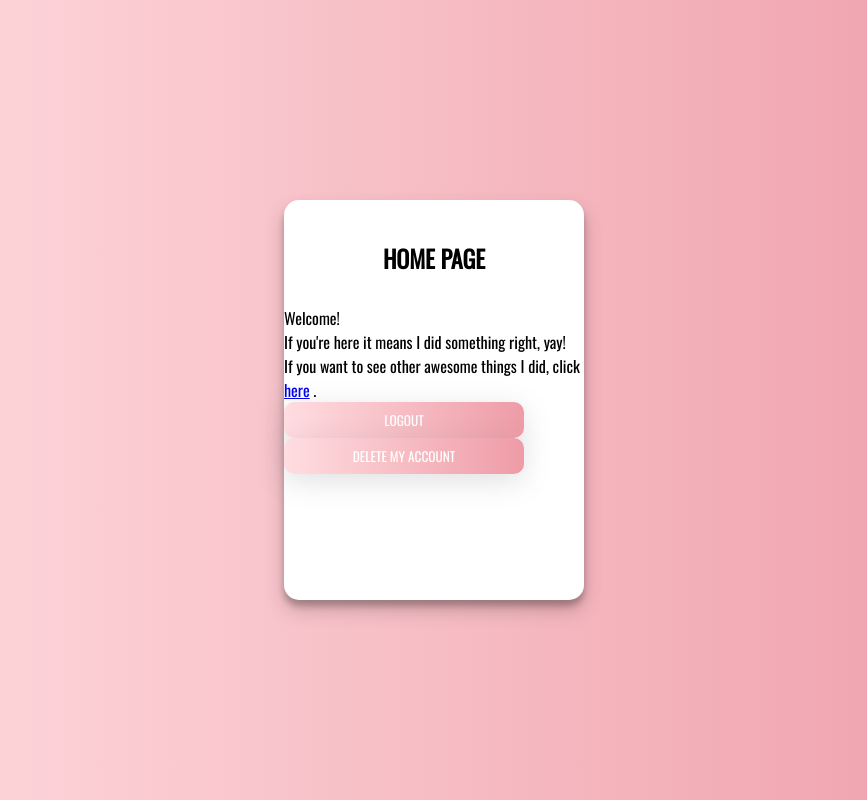
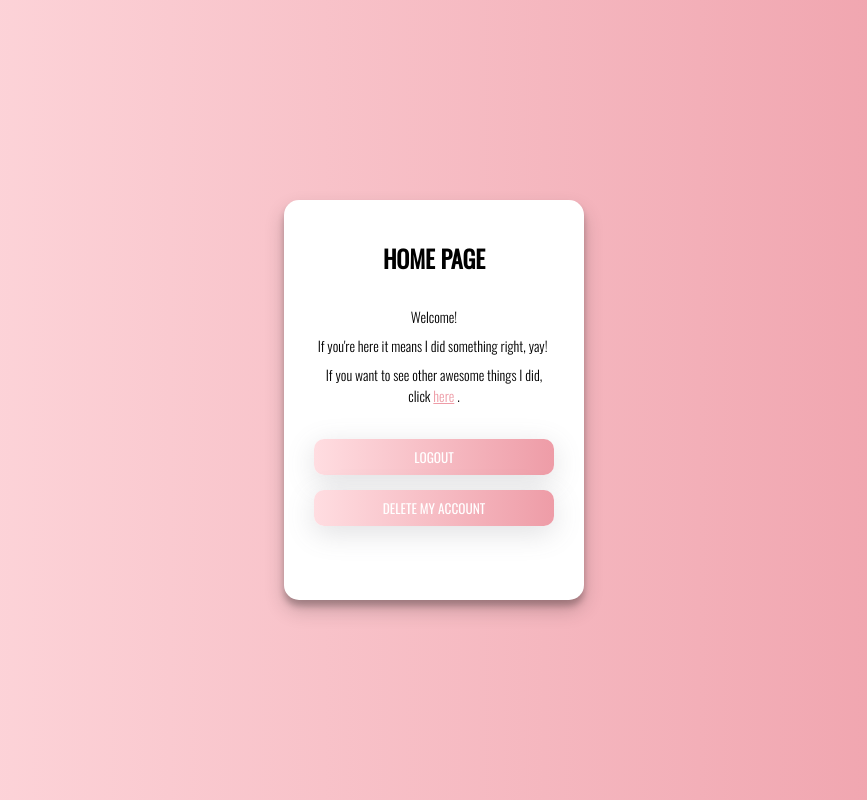
Before and after one commit to hellodajana/login-page, a React (Create React App) app: page /home in a window 1280 px wide. Shown: the whole page, without its empty margins (206-1073 px from the left). Built offline with nearby package versions, Linux system fonts and the light colour scheme.

Commit message:
Styling to Home component

```diff
--- a/src/components/Home/Home.scss
+++ b/src/components/Home/Home.scss
@@ -0,0 +1,32 @@
+.home {
+  &__container {
+    display: flex;
+    flex-direction: column;
+    align-items: center;
+    font-size: 14px;
+  }
+  &__text {
+    padding-bottom: 8px;
+    font-weight: 300;
+    width: 80%;
+    text-align: center;
+    white-space: pre-wrap;
+  }
+  & .link {
+    color: #ee9ca7;
+    &:hover {
+      color: darken(#ee9ca7, 15%);
+    }
+  }
+  & .btns {
+    margin-top: 25px;
+    width: 100%;
+    display: flex;
+    flex-direction: column;
+    align-items: center;
+    font-size: 14px;
+  }
+  &__btn {
+    margin-bottom: 15px;
+  }
+}
```
